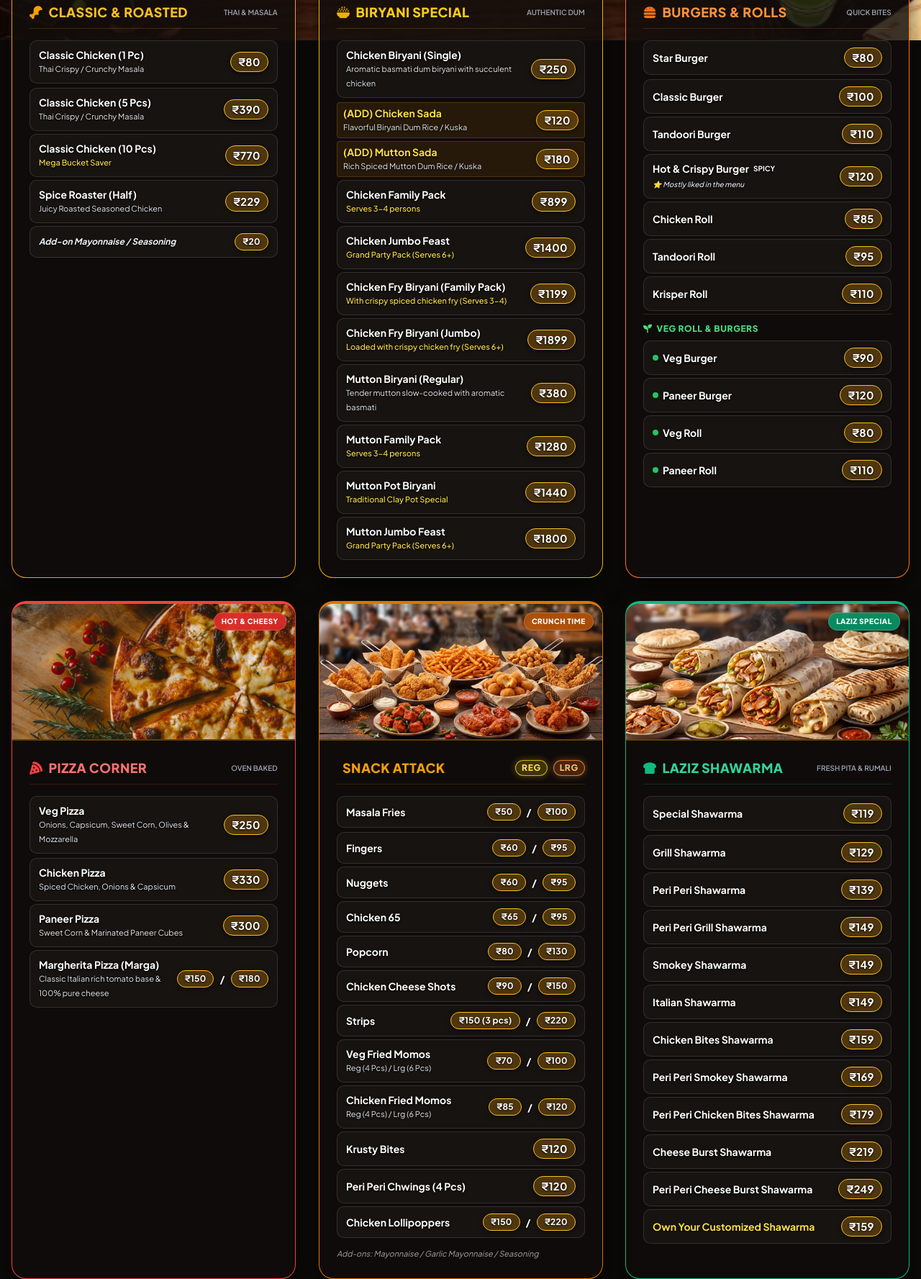
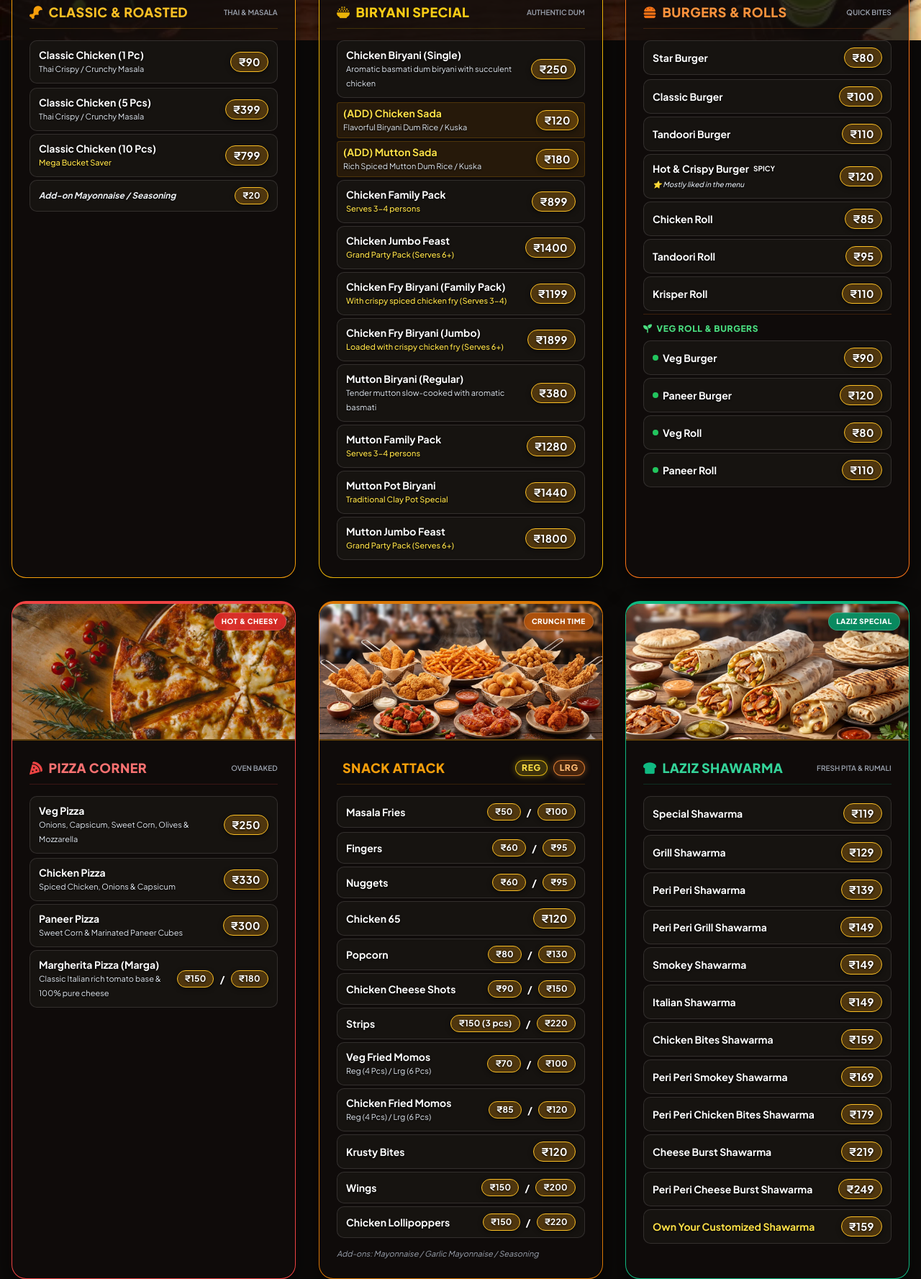
Before and after one commit to prarups/goldenmenu, a plain HTML site: page index.html in a window 1280 px wide. Shown: the part 744-2521 px from the top of the page at 72% size. Drawn offline with nearby package versions, Linux system fonts and the light colour scheme.

Commit message:
issues fixed

```diff
--- a/index.html
+++ b/index.html
@@ -488,28 +488,21 @@
                                     <span class="font-semibold text-white">Classic Chicken (1 Pc)</span>
                                     <p class="text-[11px] text-gray-400">Thai Crispy / Crunchy Masala</p>
                                 </div>
-                                <span class="price-tag">₹80</span>
+                                <span class="price-tag">₹90</span>
                             </div>
                             <div class="item-row" data-name="Classic Chicken 5 Pcs Thai Crispy Crunchy Masala">
                                 <div>
                                     <span class="font-semibold text-white">Classic Chicken (5 Pcs)</span>
                                     <p class="text-[11px] text-gray-400">Thai Crispy / Crunchy Masala</p>
                                 </div>
-                                <span class="price-tag">₹390</span>
+                                <span class="price-tag">₹399</span>
                             </div>
                             <div class="item-row" data-name="Classic Chicken 10 Pcs Thai Crispy Crunchy Masala Bucket">
                                 <div>
                                     <span class="font-semibold text-white">Classic Chicken (10 Pcs)</span>
                                     <p class="text-[11px] text-amber-400/90 font-medium">Mega Bucket Saver</p>
                                 </div>
-                                <span class="price-tag">₹770</span>
-                            </div>
-                            <div class="item-row" data-name="Spice Roaster Half">
-                                <div>
-                                    <span class="font-semibold text-white">Spice Roaster (Half)</span>
-                                    <p class="text-[11px] text-gray-400">Juicy Roasted Seasoned Chicken</p>
-                                </div>
-                                <span class="price-tag">₹229</span>
+                                <span class="price-tag">₹799</span>
                             </div>
                             <div class="item-row" data-name="Add-on Mayonnaise Seasoning">
                                 <span class="text-gray-300 italic text-xs">Add-on Mayonnaise / Seasoning</span>
@@ -810,11 +803,7 @@
                             </div>
                             <div class="item-row" data-name="Chicken 65">
                                 <span class="font-semibold text-white">Chicken 65</span>
-                                <div class="flex items-center gap-2">
-                                    <span class="price-tag text-xs">₹65</span>
-                                    <span class="text-gray-500">/</span>
-                                    <span class="price-tag text-xs text-orange-400">₹95</span>
-                                </div>
+                                <span class="price-tag">₹120</span>
                             </div>
                             <div class="item-row" data-name="Chicken Popcorn">
                                 <span class="font-semibold text-white">Popcorn</span>
@@ -866,9 +855,13 @@
                                 <span class="font-semibold text-white">Krusty Bites</span>
                                 <span class="price-tag">₹120</span>
                             </div>
-                            <div class="item-row" data-name="Peri Peri Chwings 4 Pcs">
-                                <span class="font-semibold text-white">Peri Peri Chwings (4 Pcs)</span>
-                                <span class="price-tag">₹120</span>
+                            <div class="item-row" data-name="Wings Crispy Wings">
+                                <span class="font-semibold text-white">Wings</span>
+                                <div class="flex items-center gap-2">
+                                    <span class="price-tag text-xs">₹150</span>
+                                    <span class="text-gray-500">/</span>
+                                    <span class="price-tag text-xs text-orange-400">₹200</span>
+                                </div>
                             </div>
                             <div class="item-row" data-name="Chicken Lollipoppers">
                                 <span class="font-semibold text-white">Chicken Lollipoppers</span>
```
Also changed, not shown: menu_single_page.html (+6 -7 lines), print_menu.html (+7 -14 lines), menu_items.txt.
